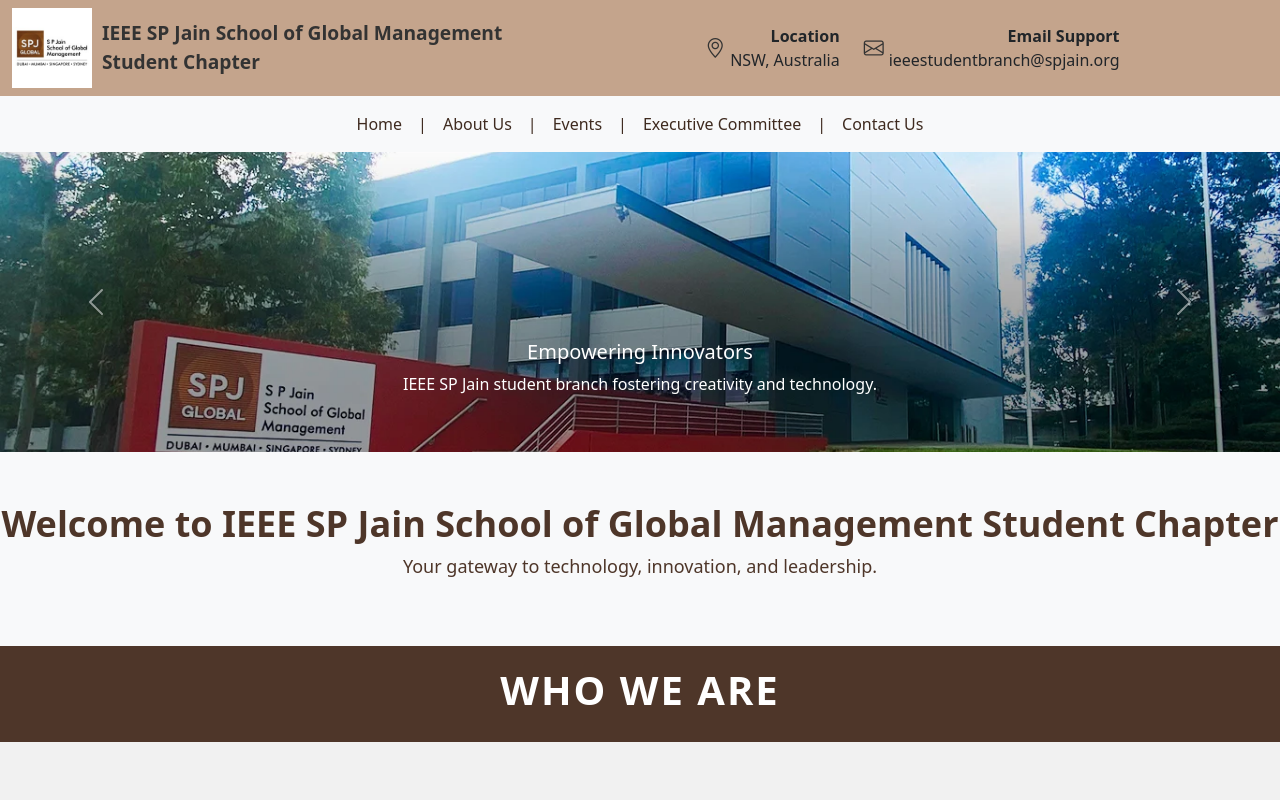
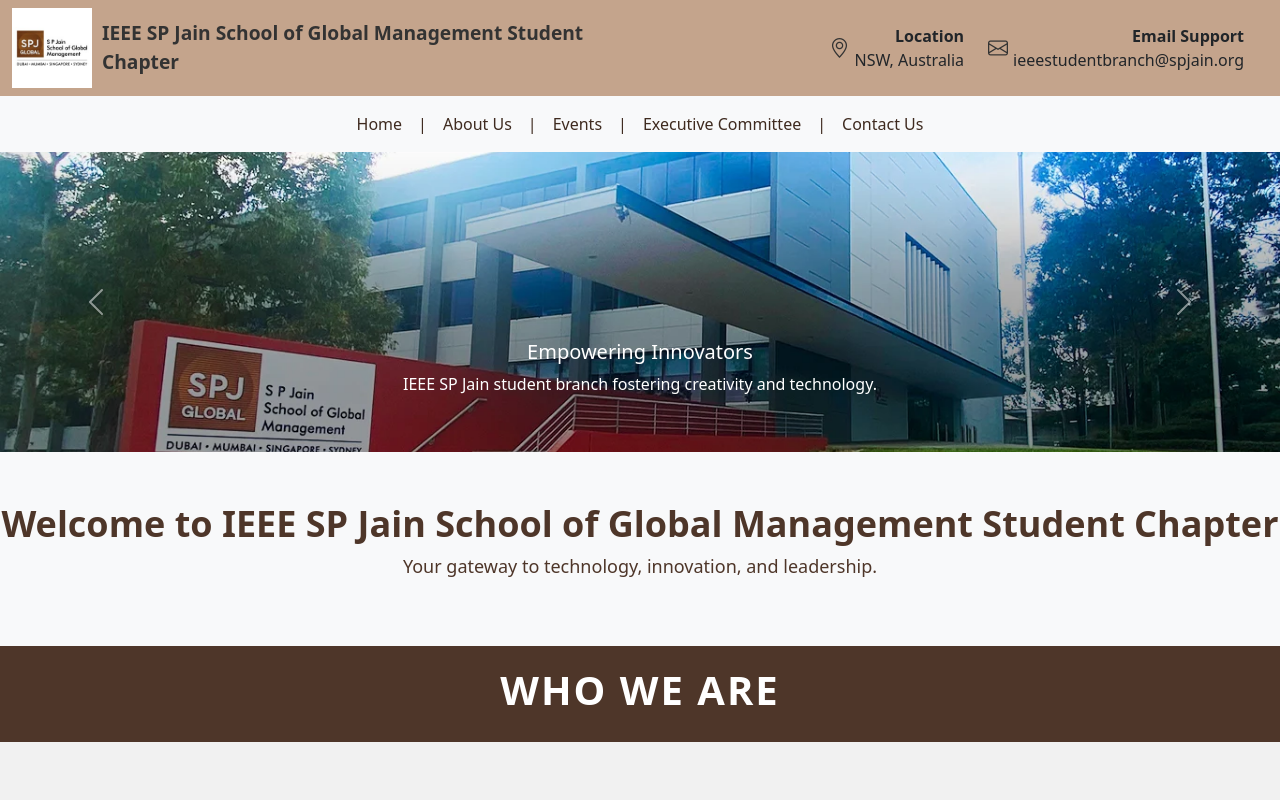
Before and after one commit to karrnidh/ieeeweb, a React (Create React App) app: page / in a window 1280 px wide. Shown: the top 800 px of the page. Built offline with nearby package versions, Linux system fonts and the light colour scheme.

Commit message:
Alignment on laptop for titlebar

```diff
--- a/src/components/Titlebar.js
+++ b/src/components/Titlebar.js
@@ -6,15 +6,15 @@
 
   return (
     <div>
-      <nav className="navbar navbar-expand-lg" style={{ backgroundColor: '#C4A48C' }}> {/* Slightly darker pastel brown */}
+      <nav className="navbar navbar-expand-lg" style={{ backgroundColor: '#C4A48C' }}>
         <div className="container-fluid">
-          {/* First row: Logo and SP Jain text */}
-          <div className="row align-items-center">
-            <div className="col-12 col-md-6 d-flex align-items-center mb-3 mb-md-0">
+          <div className="row w-100 align-items-center">
+            {/* First Row: Logo and Title */}
+            <div className="col-12 col-md-6 d-flex align-items-center">
               <img
-                src="/spjLogo.jpg" // Path relative to the public folder
+                src="/spjLogo.jpg"
                 alt="SP Jain Logo"
-                style={{ width: '80px', height: '80px', marginRight: '10px' }} // Smaller on mobile
+                style={{ width: '80px', height: '80px', marginRight: '10px' }}
               />
               <a
                 className="navbar-brand text-wrap"
@@ -25,11 +25,10 @@
               </a>
             </div>
 
-            {/* Second row: Location and Email Information */}
-            <div className="col-12 col-md-6 d-flex justify-content-md-end">
-              <div className="d-flex flex-column flex-md-row align-items-start text-start text-md-end">
+            {/* Second Row: Location and Email (Aligned Right on Desktop) */}
+            <div className="col-12 col-md-6 d-flex flex-column flex-md-row justify-content-md-end align-items-start align-items-md-center text-md-end mt-3 mt-md-0">
               {/* Location Section */}
-                <div className="d-flex flex-row align-items-center mb-2 mb-md-0 me-md-4">
+              <div className="d-flex align-items-center me-md-4 mb-2 mb-md-0">
                 <i className="bi bi-geo-alt" style={iconStyle}></i>
                 <div>
                   <div style={{ fontWeight: 'bold' }}>Location</div>
@@ -37,8 +36,8 @@
                 </div>
               </div>
 
-                {/* Email Support Section */}
-                <div className="d-flex flex-row align-items-center">
+              {/* Email Section */}
+              <div className="d-flex align-items-center">
                 <i className="bi bi-envelope" style={iconStyle}></i>
                 <div>
                   <div style={{ fontWeight: 'bold' }}>Email Support</div>
@@ -48,7 +47,6 @@
             </div>
           </div>
         </div>
-        </div>
       </nav>
     </div>
   );
```
Lines whose indentation alone changed are shown as unchanged.
